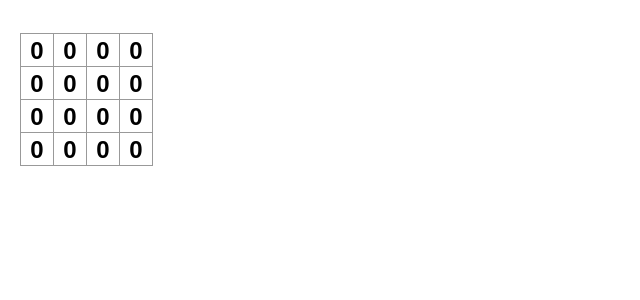
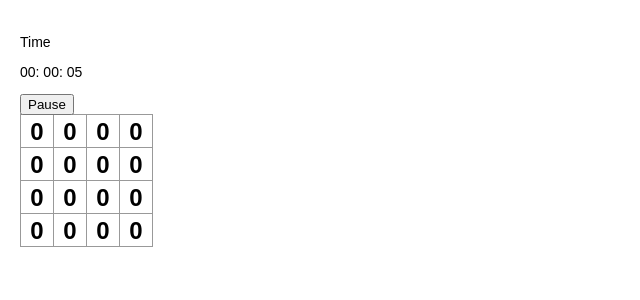
Before and after one commit to reginalin/2048, a React (Create React App) app: page / in a window 1280 px wide. Shown: the top 300 px of the page, without its empty margins (0-640 px from the left). Built offline with nearby package versions, Linux system fonts and the light colour scheme.

Commit message:
add stopwatch to game

```diff
--- a/src/index.js
+++ b/src/index.js
@@ -3,17 +3,14 @@ import ReactDOM from "react-dom";
 import "./index.css";
 import { dimension, DIRECTION, winningTile } from "./constants.js";
 import { updateTiles, gameOver } from "./board.js";
-import { Timer } from "./Timer.js";
+import { Stopwatch } from "./stopwatch.js";
 
 function startButton() {
-	return (
-		<button className="startButton">
-		</button>
-	);
+  return <button className="startButton"></button>;
 }
 
 function GameEndStatus() {
-	return (<p>You won!</p>);
+  return <p>You won!</p>;
 }
 
 // props value is whether game is over
@@ -22,13 +19,12 @@ function StatusBar(props) {
   if (gameEnd) {
     return <GameEndStatus />;
   }
-	return <p></p>;
-	//return <Timer />;
+  return <Stopwatch />;
 }
 
 //replaces board
 function GameEndDisplay() {
-	return (<p> whooo </p>);
+  return <p> whooo </p>;
 }
 
 function Tile(props) {
@@ -46,10 +42,10 @@ function Board() {
   const pressed = useKeyPress();
 
   function renderTile(i, j) {
-    return <Tile value={tiles[i][j]}/>;
+    return <Tile value={tiles[i][j]} />;
   }
   function renderStatus() {
-		return <StatusBar gameEnd={gameEnd}/>
+    return <StatusBar gameEnd={gameEnd} />;
   }
   function renderRow(i) {
     return (
@@ -76,7 +72,8 @@ function Board() {
   }
   function updateBoard() {
     var direction = pressed.direction;
-		if (direction != null) { // if valid key pressed
+    if (direction != null) {
+      // if valid key pressed
       var newTiles = updateTiles(tiles, direction);
       setTiles(newTiles);
       setGameEnd(gameOver(tiles));
@@ -96,7 +93,7 @@ function Board() {
 
 // key press handler using vim keys
 function useKeyPress() {
-  const [keyPressed, setKeyPressed] = useState({direction: null});
+  const [keyPressed, setKeyPressed] = useState({ direction: null });
 
   function downHandler({ key }) {
     let pressed = null;
@@ -117,7 +114,7 @@ function useKeyPress() {
         pressed = null;
         break;
     }
-    setKeyPressed({direction: pressed});
+    setKeyPressed({ direction: pressed });
     console.log(`pressed ${pressed}`);
   }
 
--- /dev/null
+++ b/src/stopwatch.js
@@ -0,0 +1,89 @@
+import React, { useState, useEffect } from "react";
+import ReactDOM from "react-dom";
+import "./index.css";
+import * as serviceWorker from "./serviceWorker";
+
+export function Stopwatch() {
+  var [paused, setPaused] = useState(false);
+  var [time, setTime] = useState({
+    hours: 0,
+    minutes: 0,
+    seconds: 0
+  });
+
+  // let one second pass
+  function tick() {
+    if (paused) {
+      // do nothing if paused
+      return;
+    }
+    var newHours = time.hours;
+    var newMinutes = time.minutes;
+    var newSeconds = time.seconds + 1;
+    if (newSeconds == 60) {
+      setTime({
+        hours: time.hours,
+        minutes: time.minutes + 1,
+        seconds: 0
+      });
+      newSeconds = 0;
+      newMinutes += 1;
+    }
+    if (newMinutes == 60) {
+      newMinutes = 0;
+      newHours += 1;
+    }
+    setTime({
+      hours: newHours,
+      minutes: newMinutes,
+      seconds: newSeconds
+    });
+  }
+
+  function reset() {
+    setTime({
+      hours: 0,
+      minutes: 0,
+      seconds: 0
+    });
+    setPaused(false);
+  }
+
+  // takes in int time component
+  function padTime(timeComponent) {
+    return timeComponent.toString().padStart(2, "0");
+  }
+
+  function formattedTime() {
+    var formattedHours = padTime(time.hours);
+    var formattedMinutes = padTime(time.minutes);
+    var formattedSeconds = padTime(time.seconds);
+    return `${formattedHours}: ${formattedMinutes}: ${formattedSeconds}`;
+  }
+
+  useEffect(() => {
+    let timerId = setInterval(tick, 1000); // tick every 1000ms
+    return () => {
+      clearInterval(timerId);
+    };
+  });
+
+  function renderStopwatch() {
+    return (
+      <div>
+        <p>{formattedTime()}</p>
+        <button onClick={() => setPaused(!paused)}>
+          {paused ? "Resume" : "Pause"}
+        </button>
+      </div>
+    );
+  }
+  return (
+    <div>
+      <p>Time </p>
+      {renderStopwatch()}
+    </div>
+  );
+}
+
+export default { Stopwatch };
```
Lines whose indentation alone changed are shown as unchanged.
